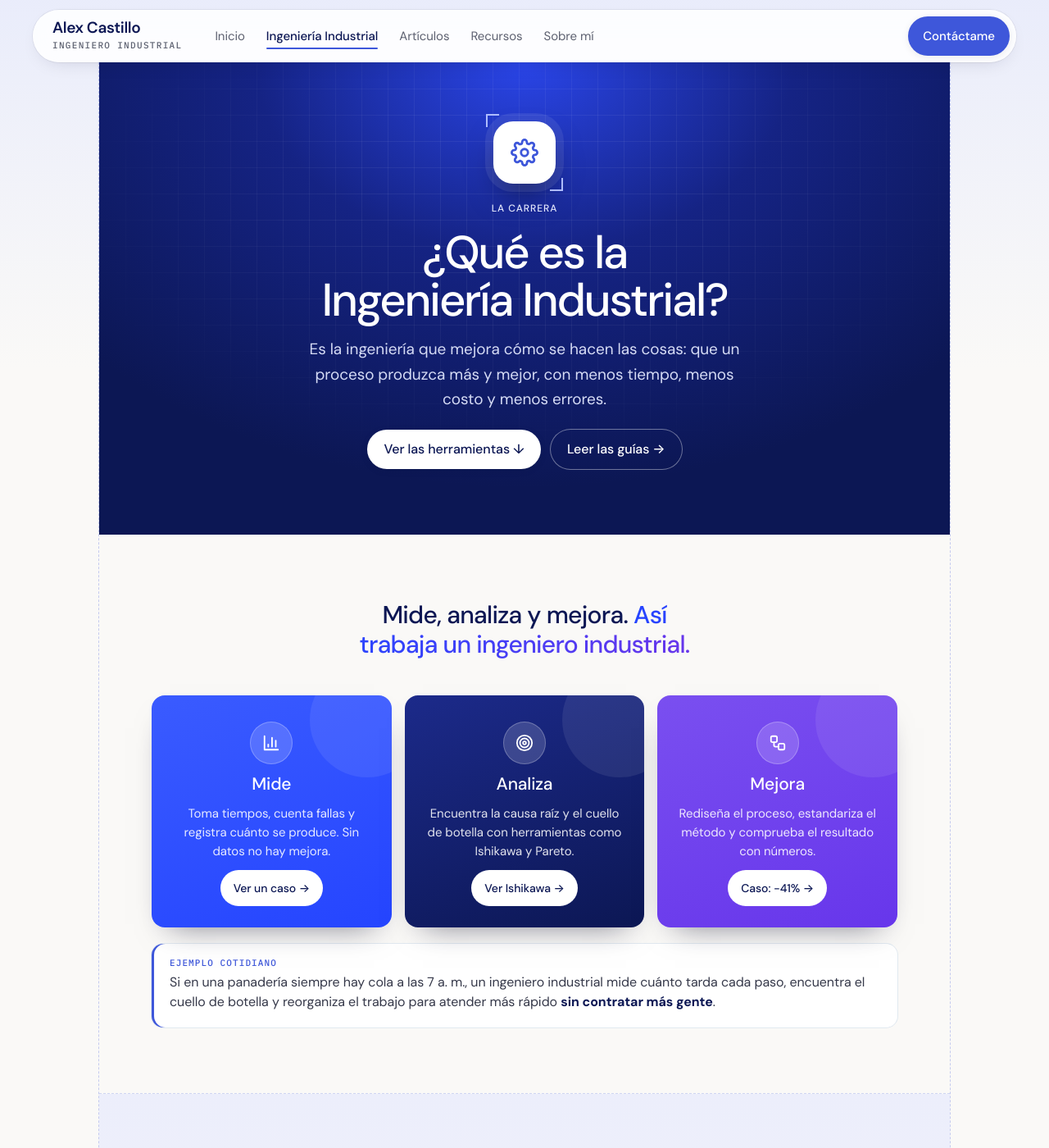
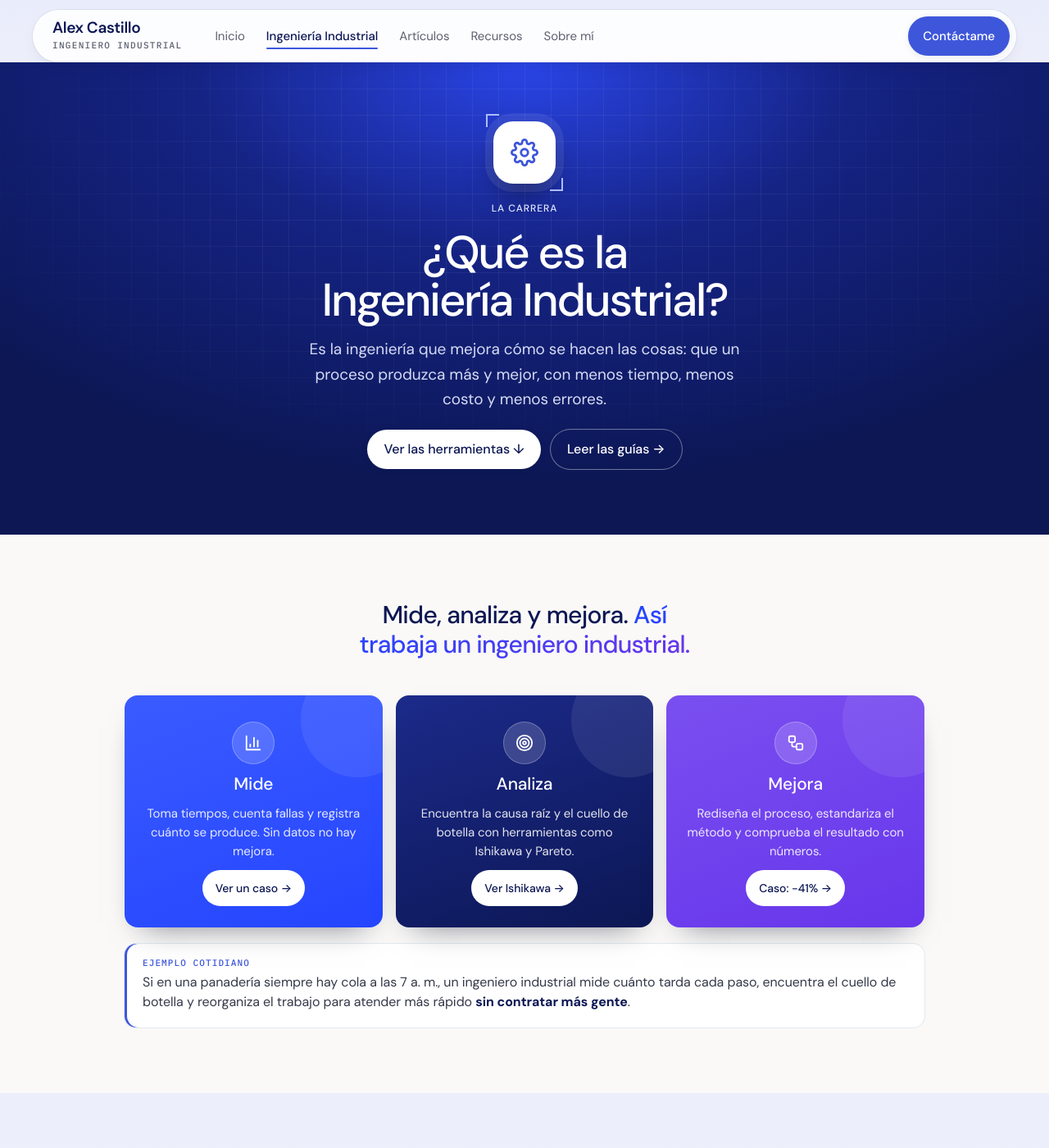
Before and after one commit to AlexCastilloFar/AlexCastilloFar.github.io, a Jekyll site: the page built from ingenieria-industrial/index.html, in a window 1280 px wide and 1400 px high. Shown: the whole window at 82% size. Built offline with Jekyll 4.4.1, drawn with Linux system fonts in a browser that asks for light colours.

Commit message:
Vista previa 24

```diff
--- a/assets/css/style.css
+++ b/assets/css/style.css
@@ -1405,3 +1405,9 @@ body:not(.s-inicio):not(.l-post):not(.s-plantillas):not(.s-ingenieria) main{back
 .rc-cta-ico{width:52px;height:52px;border-radius:16px;display:grid;place-items:center;flex:none;background:linear-gradient(140deg,#5a46c2,#2c64d4);color:#fff;box-shadow:0 10px 22px -12px rgba(63,79,207,.7)}
 .rc-cta-ico svg{width:24px;height:24px}
 @media (max-width:600px){.rc-cta .btn{margin-left:0}}
+
+/* Ingeniería Industrial: franjas a todo el ancho como en el resto de la web (el contenido sigue centrado a 1040px) */
+.marco{max-width:none;margin:0;border:0}
+@media (max-width:1100px){.marco{margin-inline:0}}
+.marco>section{border-bottom:0;padding-inline:max(16px,calc((100% - 1040px)/2 + 32px))}
+.ii-hero{border-radius:0}
```
